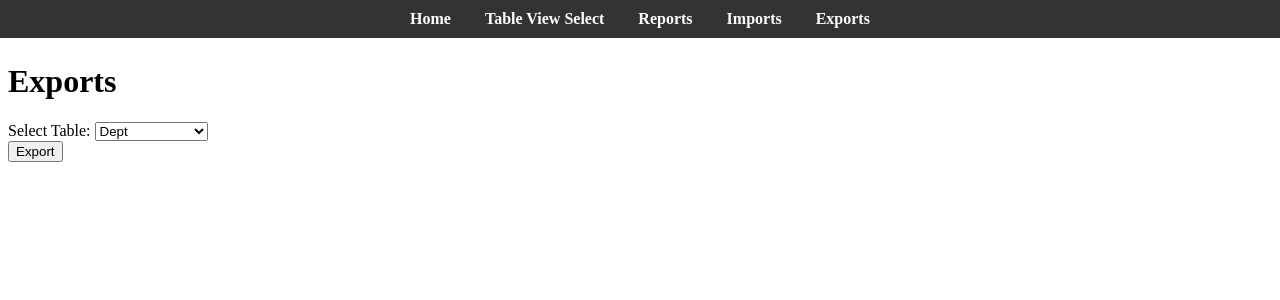
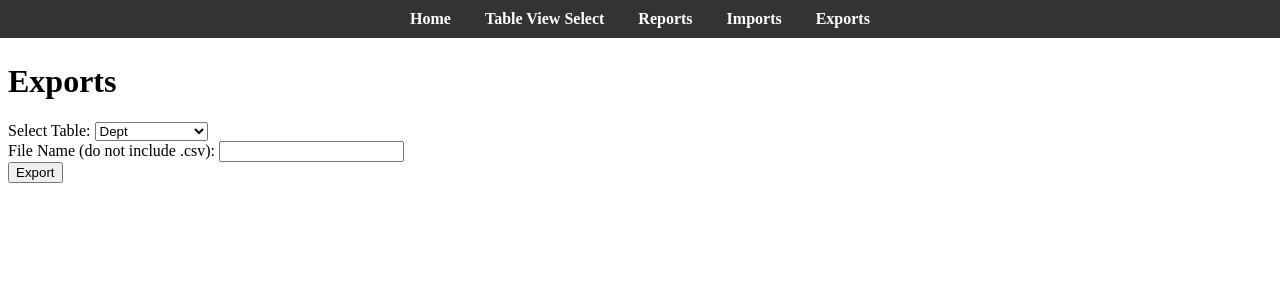
Before and after one commit to IYarwood/WCHD_Project, a Django app: page /exports/ in a window 1280 px wide. Shown: the top 300 px of the page. Run offline with Django 5.2, Linux system fonts and the light colour scheme.

Commit message:
Working exports

```diff
--- a/WCHDApp/forms.py
+++ b/WCHDApp/forms.py
@@ -38,3 +38,13 @@ class InputSelect(forms.Form):
         required=True,
         widget=forms.ClearableFileInput(attrs={'accept': '.csv'})
     )
+
+class ExportSelect(forms.Form):
+    #Pulling models
+    models = apps.get_app_config('WCHDApp').get_models()
+    modelsDict= {}
+    for model in models:
+        modelsDict[model.__name__] = model.__name__
+
+    table = forms.ChoiceField(choices=modelsDict, label="Select Table", required=True)
+    fileName = forms.CharField(max_length=20, label="File Name (do not include .csv)")
--- a/WCHDApp/templates/WCHDApp/exports.html
+++ b/WCHDApp/templates/WCHDApp/exports.html
@@ -7,7 +7,7 @@
 {% block content %}
     <link rel="stylesheet" type="text/css" href="{% static 'WCHDAPP/css/formStyling.css' %}">
     <h1>Exports</h1>
-    <form method="post" enctype="multipart/form-data">
+    <form method="post" enctype="multipart/form-data" target="_blank">
         {% csrf_token %}
         {{form}}
         <button type="submit" name = "button" id="export" value = "export">Export</button>
--- a/WCHDApp/views.py
+++ b/WCHDApp/views.py
@@ -1,7 +1,7 @@
 from django.shortcuts import render, get_object_or_404, redirect
 from django.http import HttpResponse
 from .models import Fund, Testing
-from .forms import FundForm, TableSelect, LineForm, InputSelect
+from .forms import FundForm, TableSelect, LineForm, InputSelect, ExportSelect
 from django.forms import modelform_factory
 from django.apps import apps
 from django.db.models import DecimalField
@@ -383,18 +383,25 @@ def imports(request):
 def exports(request):
     message = ""
     if request.method == 'POST':
-        form = TableSelect(request.POST)
+        form = ExportSelect(request.POST)
         if form.is_valid():
             tableName = form.cleaned_data['table']
+            fileName = form.cleaned_data['fileName']
             model = apps.get_model('WCHDApp', tableName)
             data = model.objects.all().values()
             exportData = pd.DataFrame.from_records(data)
-            exportData.to_csv("mymodel_export.csv", index=False)
 
+            #From what I read the 2 commented lines are how we can show it in a new tab before download
+            #However, its raw text apparently browsers dont like not immediately downloading csv, could be useful for our reports though
+            response = HttpResponse(content_type='text/csv')
+            #response = HttpResponse(content_type='text/text')
+            #response['Content-Disposition'] = f'inline; filename="{fileName}.csv"'
+            response['Content-Disposition'] = f'attachment; filename="{fileName}.csv"'
 
+            exportData.to_csv(path_or_buf=response, index=False)
+            return response
     else:
-        form = TableSelect()
-
+        form = ExportSelect()
 
     return render(request, "WCHDApp/exports.html", {"form": form, "message": message})
 
```
